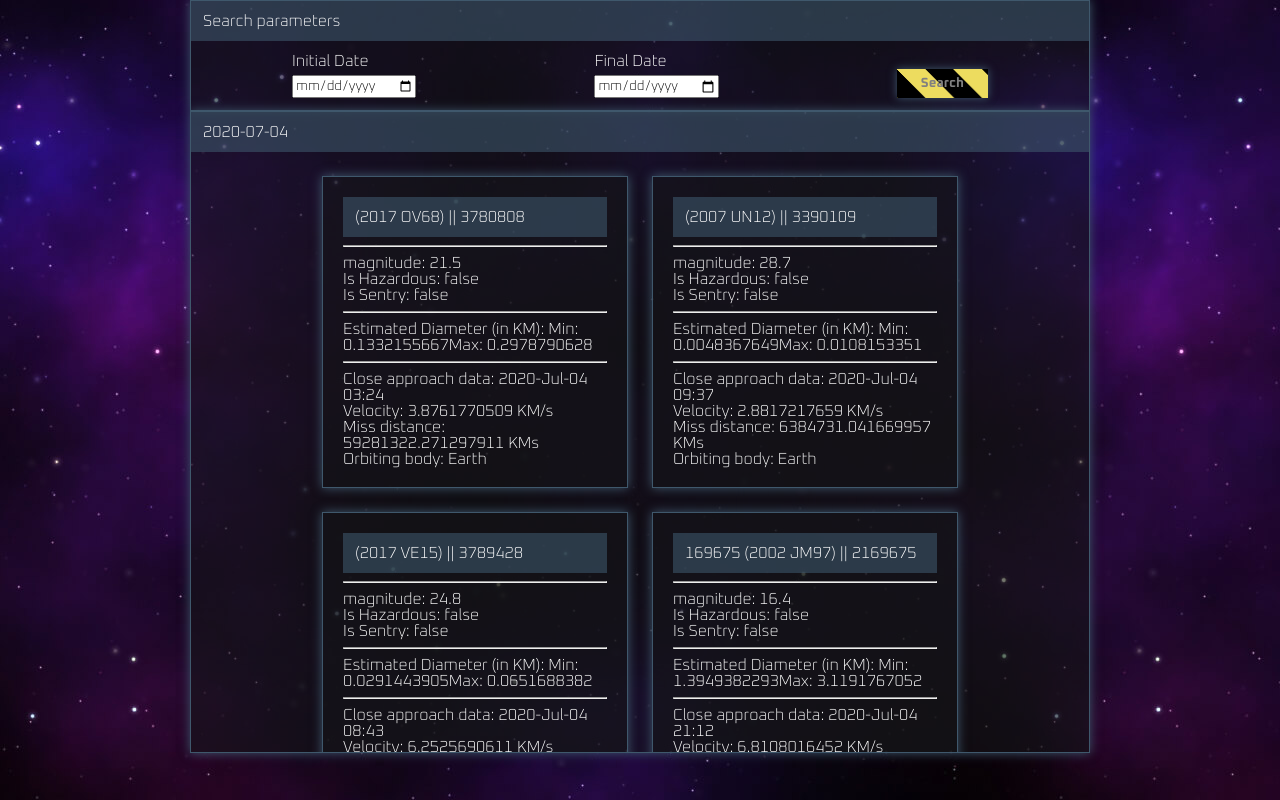
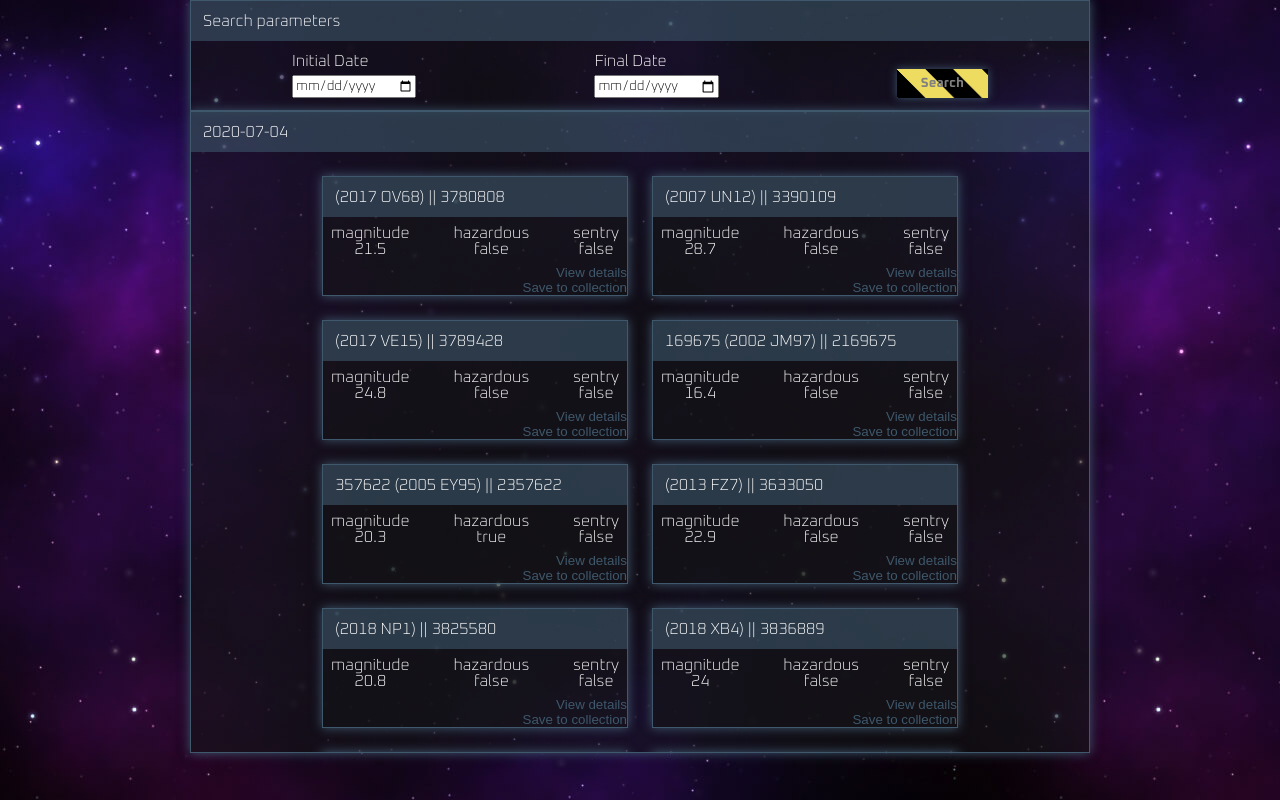
Before and after one commit to nickojs/near-earth-objects, a React (Create React App) app: page / in a window 1280 px wide. Built offline with nearby package versions, Linux system fonts and the light colour scheme.

Commit message:
Styled Neo components 'preview', added toggle functionality

```diff
--- a/src/components/NeoList/Neo.js
+++ b/src/components/NeoList/Neo.js
@@ -1,29 +1,46 @@
-import React from 'react';
+import React, { useState } from 'react';
 import { Title } from '../../generalStyles';
 import * as S from './styles';
 
 const Neo = ({ object }) => {
-  const a = 1;
+  const [toggle, setToggle] = useState(false);
+
+  const previewHandler = () => setToggle(!toggle);
 
   return (
     <S.NeoContainer>
-      <Title href={object.nasa_jpl_url}>
+      <Title>
         {object.name} || {object.id}
+        {/* <a href={object.nasa_jpl_url}>
+        </a> */}
       </Title>
-      <hr />
-      <p>magnitude: {object.absolute_magnitude_h}</p>
-      <p>Is Hazardous: {object.is_potentially_hazardous_asteroid.toString()}</p>
-      <p>Is Sentry: {object.is_sentry_object.toString()}</p>
-      <hr />
-      <p>Estimated Diameter (in KM):
-        Min: {object.estimated_diameter.kilometers.estimated_diameter_min}
-        Max: {object.estimated_diameter.kilometers.estimated_diameter_max}
-      </p>
-      <hr />
-      <p>Close approach data: {object.close_approach_data[0].close_approach_date_full} </p>
-      <p>Velocity: {object.close_approach_data[0].relative_velocity.kilometers_per_second} KM/s </p>
-      <p>Miss distance: {object.close_approach_data[0].miss_distance.kilometers} KMs </p>
-      <p>Orbiting body: {object.close_approach_data[0].orbiting_body} </p>
+      <S.NeoSubData>
+        <S.NeoSubDataInfo>
+          <p>magnitude</p>
+          <p>{object.absolute_magnitude_h}</p>
+        </S.NeoSubDataInfo>
+        <S.NeoSubDataInfo>
+          <p>hazardous</p>
+          <p>{object.is_potentially_hazardous_asteroid.toString()}</p>
+        </S.NeoSubDataInfo>
+        <S.NeoSubDataInfo>
+          <p>sentry</p>
+          <p>{object.is_sentry_object.toString()}</p>
+        </S.NeoSubDataInfo>
+      </S.NeoSubData>
+      <S.NeoBtn
+        type="button"
+        onClick={previewHandler}
+      >
+        View details
+      </S.NeoBtn>
+      <S.NeoBtn
+        type="button"
+        onClick={() => console.log('saved :', object)}
+      >
+        Save to collection
+      </S.NeoBtn>
+      {/* details will be fetched upon View Details button click */}
     </S.NeoContainer>
   );
 };
--- a/src/components/NeoList/styles.js
+++ b/src/components/NeoList/styles.js
@@ -1,12 +1,37 @@
 import styled from 'styled-components';
 import { Container } from '../../generalStyles';
 
+// Neo
 export const NeoContainer = styled(Container)`
+  display: flex;
+  flex-direction: column;
   width: 35%;
-  padding: 20px;
+  height: 100%;
   margin: 12px;
 `;
 
+export const NeoSubData = styled.ul`
+  display: flex;
+  justify-content: space-between;
+  align-items: center;
+  padding: 8px;
+`;
+
+export const NeoSubDataInfo = styled.li`
+  text-align: center;
+`;
+
+export const NeoBtn = styled.button`
+  align-self: flex-end;
+  cursor: pointer;
+  color: ${({ theme }) => theme.light};
+
+  :hover{
+    color: ${({ theme }) => theme.lightOp};
+  }
+`;
+
+// NeoList
 export const NeoListContainer = styled.div`
   display: flex;
   flex-flow: row wrap;
```
